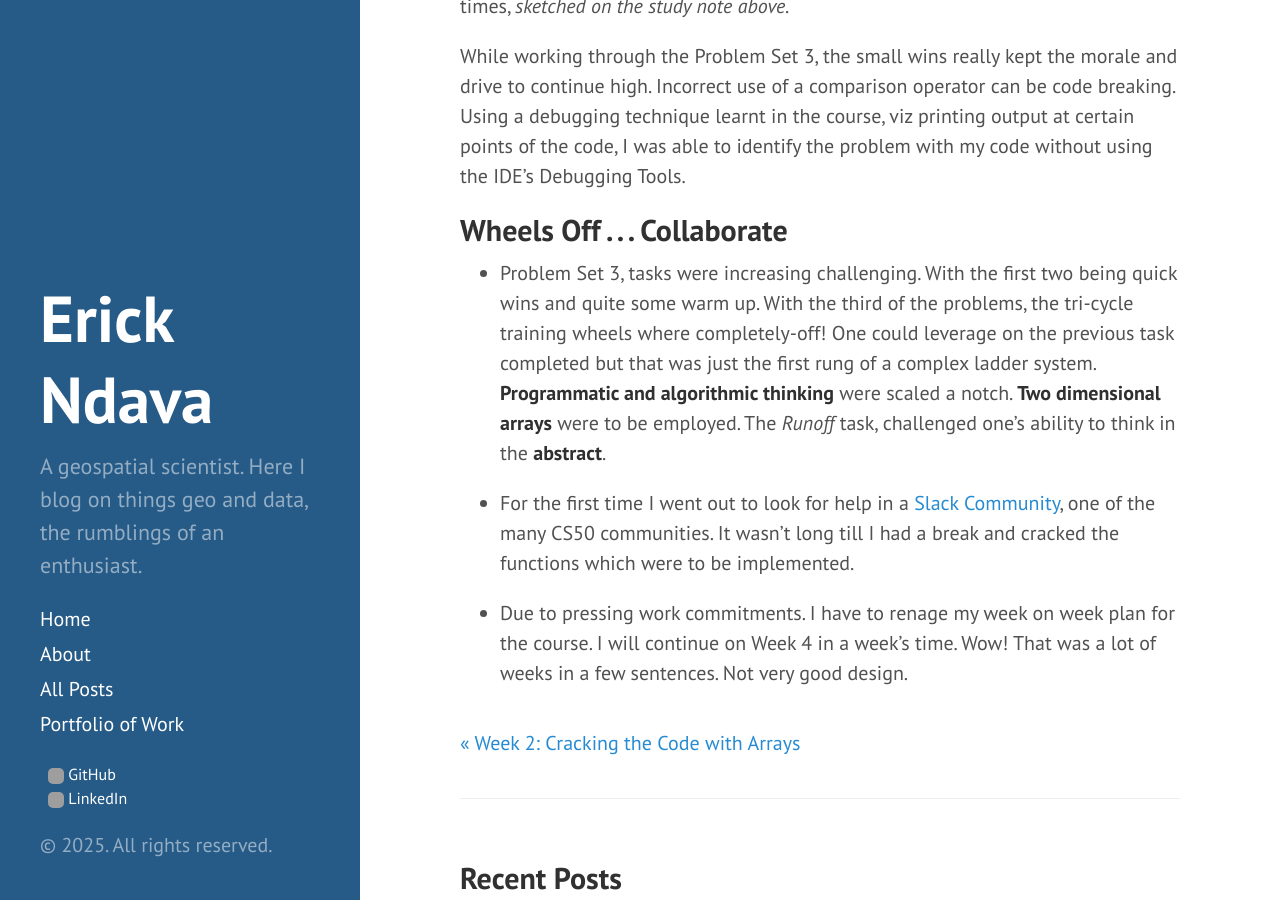
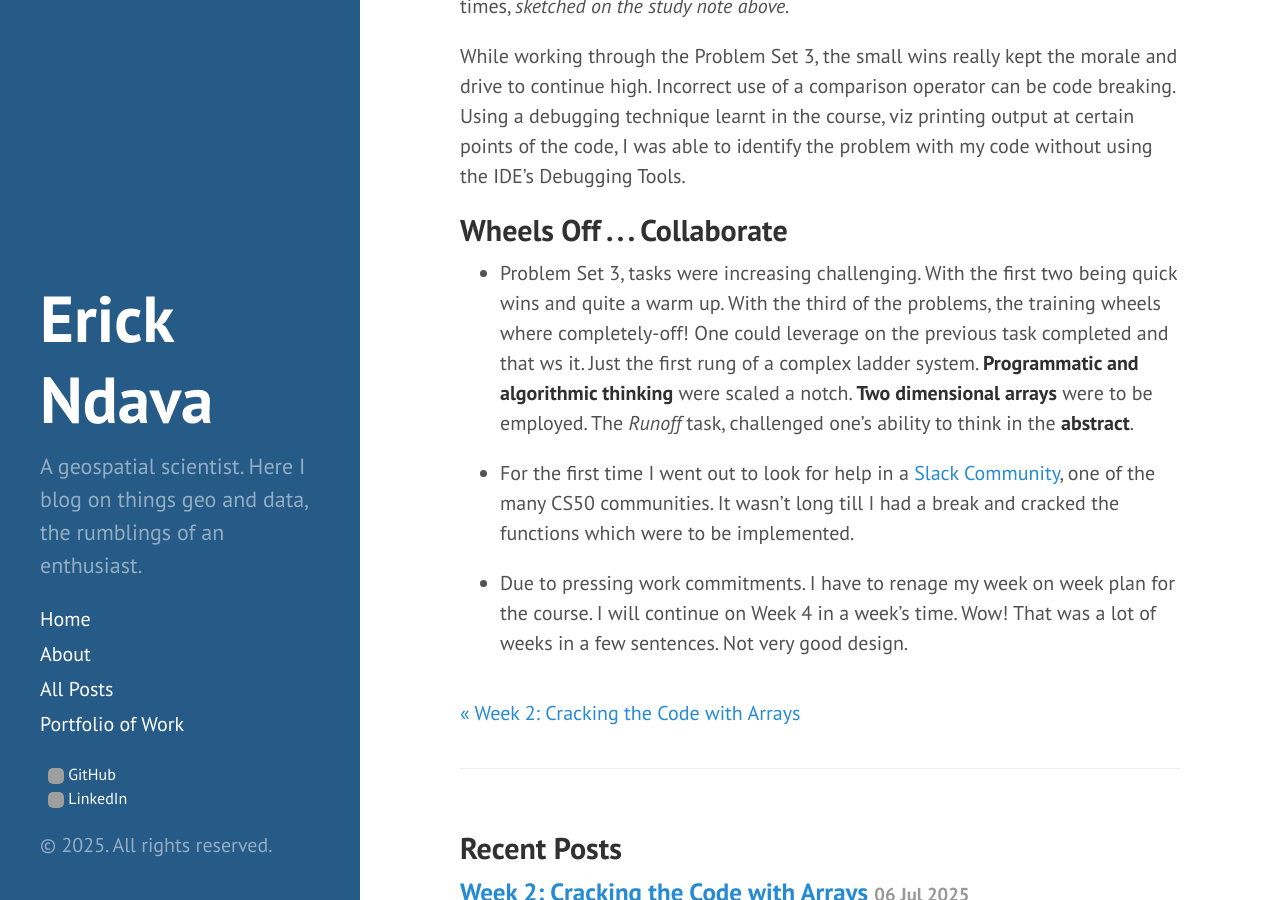
Before and after one commit to erickndava/erickndava.github.io, a Jekyll site: the page built from _posts/2025-07-16-Week-3-Surviving-Algorithms-and-Running-Elections.md, in a window 1280 px wide and 900 px high, scrolled down 970 px. Built offline with Jekyll 4.4.1, drawn with Linux system fonts in a browser that asks for light colours; grey boxes are pictures that could not be loaded.

Commit message:
_posts/2025-07-16-Week-3-Surviving-Algorithms-and-Running-Elections.md updated from https://stackedit.io/

```diff
--- a/_posts/2025-07-16-Week-3-Surviving-Algorithms-and-Running-Elections.md
+++ b/_posts/2025-07-16-Week-3-Surviving-Algorithms-and-Running-Elections.md
@@ -24,11 +24,11 @@
 
 ## Wheels Off . . . Collaborate
 
-- Problem Set 3, tasks were increasing challenging. With the first two being quick wins and quite some warm up. With the third of the problems, the tri-cycle training wheels where completely-off! One could leverage on the previous task completed but that was just the first rung of a complex ladder system.  **Programmatic and algorithmic thinking** were scaled a notch. **Two dimensional arrays** were to be employed. The *Runoff* task, challenged one's ability to think in the **abstract**.
+- Problem Set 3, tasks were increasing challenging. With the first two being quick wins and quite a warm up. With the third of the problems, the training wheels where completely-off! One could leverage on the previous task completed and that ws it. Just the first rung of a complex ladder system.  **Programmatic and algorithmic thinking** were scaled a notch. **Two dimensional arrays** were to be employed. The *Runoff* task, challenged one's ability to think in the **abstract**.
 
 - For the first time I went out to look for help in a [Slack Community](https://cs50.edx.org/slack), one of the many CS50 communities. It wasn't long till I had a break and cracked the functions which were to be implemented.
 
 -  Due to pressing work commitments. I have to renage my week on week plan for the course. I will continue on Week 4 in a week's time. Wow! That was a lot of weeks in a few sentences. Not very good design.
 <!--stackedit_data:
-eyJoaXN0b3J5IjpbLTIyMTcwMjQ3M119
+eyJoaXN0b3J5IjpbMjc3MTgyMDMwLC0yMjE3MDI0NzNdfQ==
 -->
```
